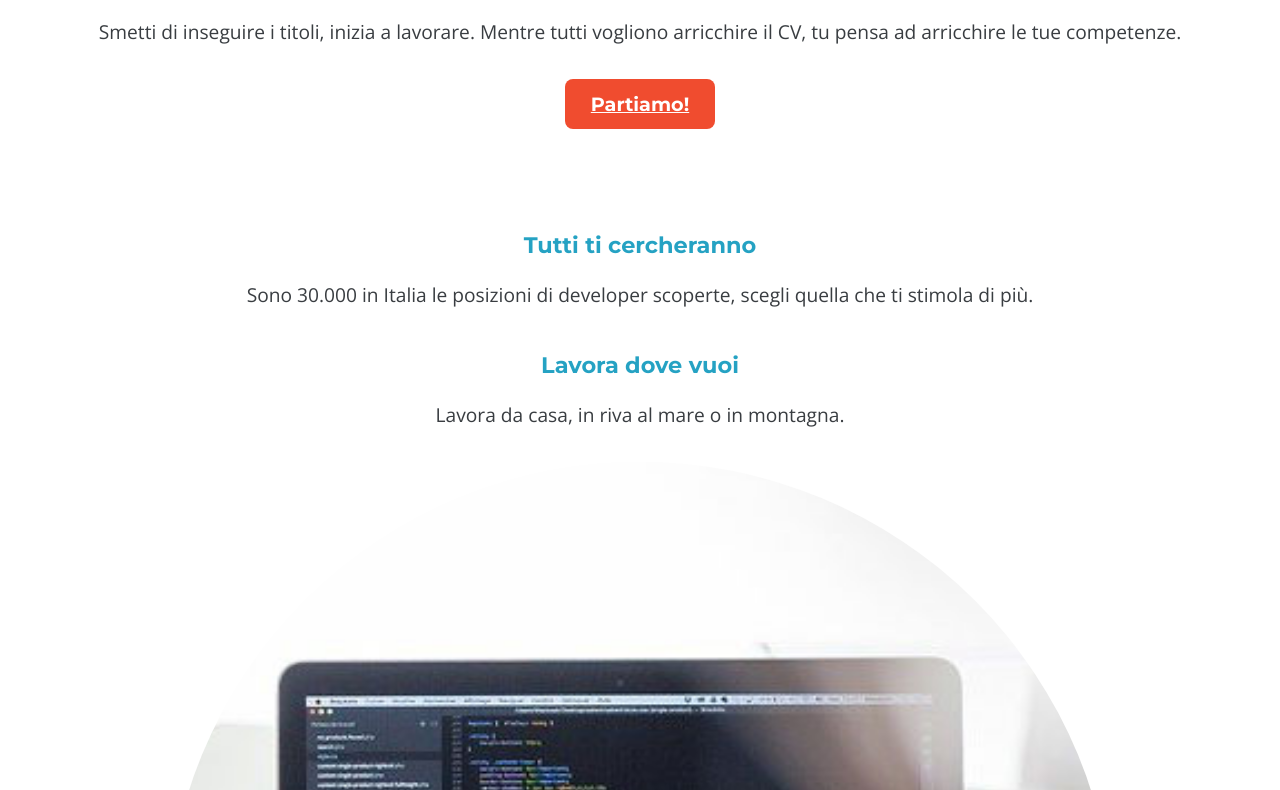
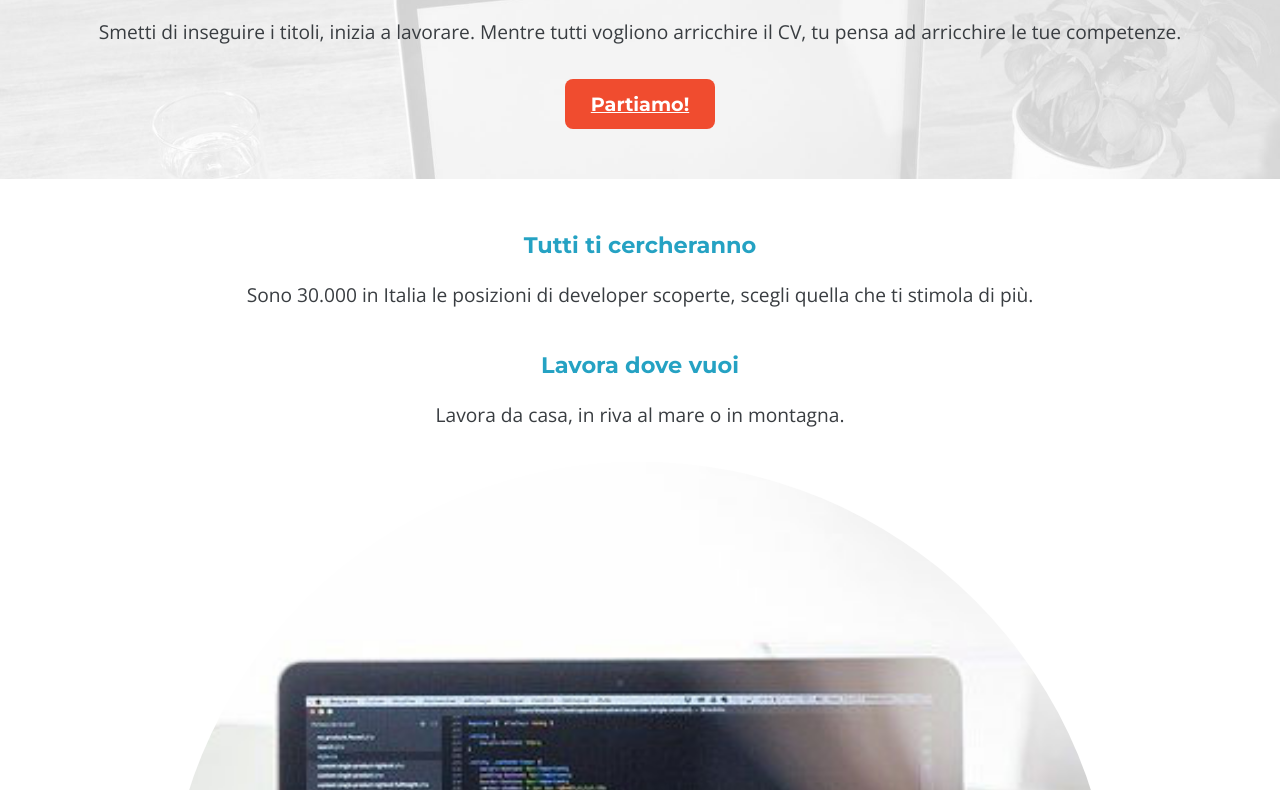
Before and after one commit to PavloPastushenkoo/Progettone_settimanale, a plain HTML site: page Epicode_progettone_1/index.html in a window 1280 px wide. Shown: the part 199-989 px from the top of the page. Drawn offline with nearby package versions, Linux system fonts and the light colour scheme.

Commit message:
assolut-relativo

```diff
--- a/Epicode_progettone_1/Assets/CSS/style.css
+++ b/Epicode_progettone_1/Assets/CSS/style.css
@@ -72,7 +72,7 @@ footer p {
   padding: 2vh;
 }
 .sfondo_testa {
-  background-image: url(Assets/IMG/banner.jpg);
+  background-image: url(../IMG/banner.jpg);
   background-size: cover;
   padding: 0.5em 1.5em 0.9em 1.5em;
 }
```
